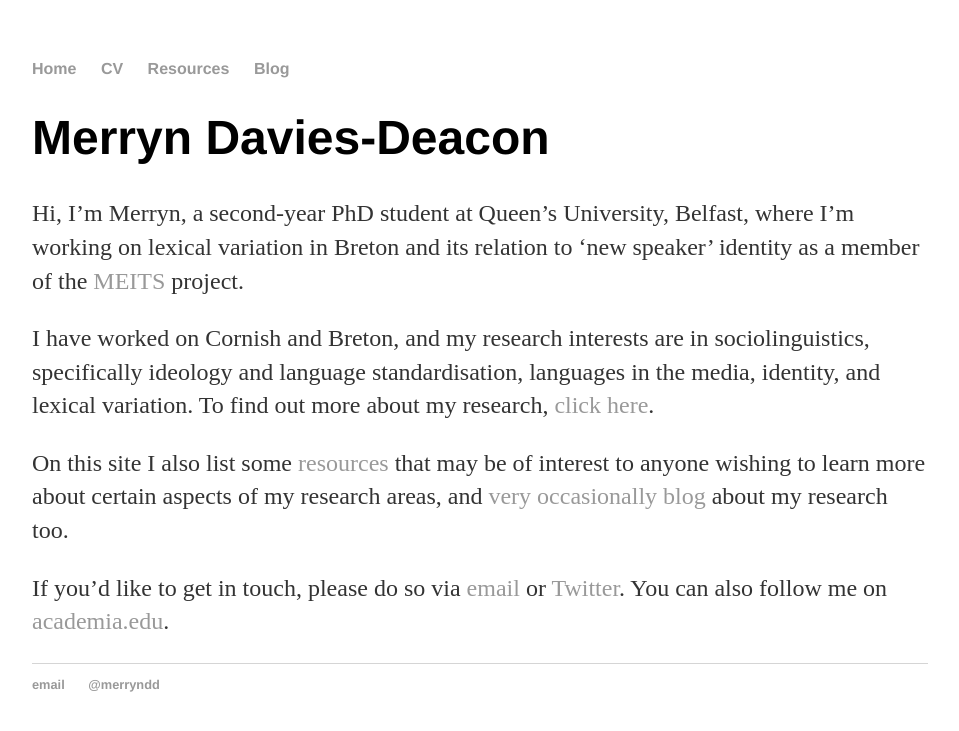
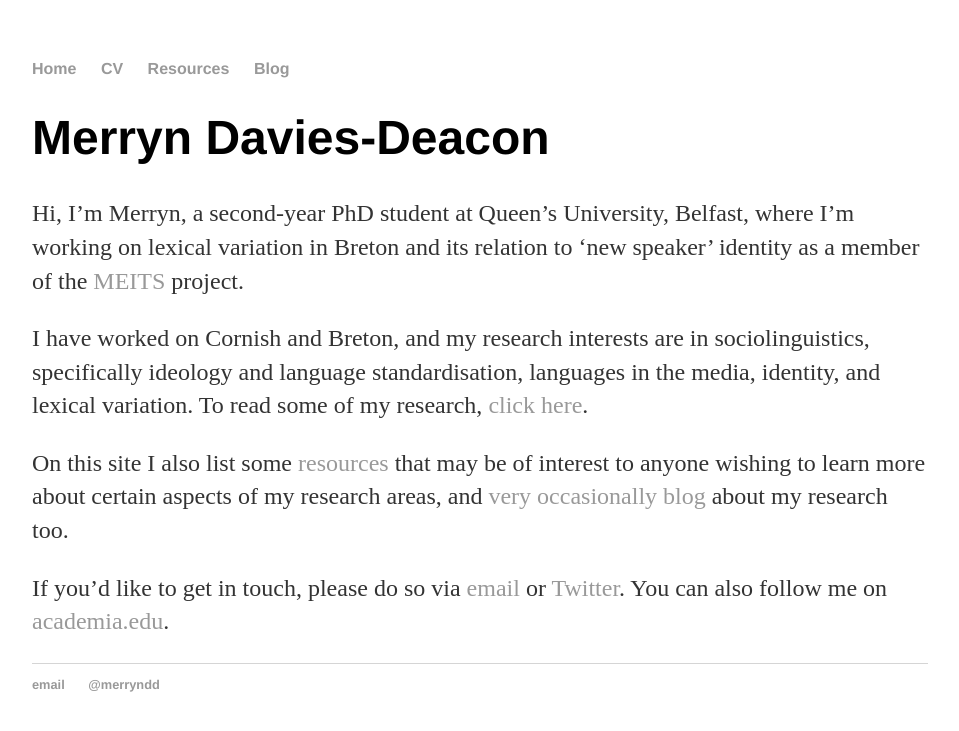
Before and after one commit to merryndd/merryndd.github.io, a Jekyll site: the page built from index.html, in a window 1280 px wide. Shown: the top 731 px of the page, without its empty margins (160-1119 px from the left). Built offline with Jekyll 4.4.1, drawn with Linux system fonts in a browser that asks for light colours.

Commit message:
Update index.html

```diff
--- a/index.html
+++ b/index.html
@@ -5,7 +5,7 @@
 <div class="blurb">
 	<h1>Merryn Davies-Deacon</h1>
 	<p>Hi, I’m Merryn, a second-year PhD student at Queen’s University, Belfast, where I’m working on lexical variation in Breton and its relation to ‘new speaker’ identity as a member of the <a href="http://meits.org">MEITS</a> project.</p>
-	<p>I have worked on Cornish and Breton, and my research interests are in sociolinguistics, specifically ideology and language standardisation, languages in the media, identity, and lexical variation. To find out more about my research, <a href="/cv">click here</a>.</p>
+	<p>I have worked on Cornish and Breton, and my research interests are in sociolinguistics, specifically ideology and language standardisation, languages in the media, identity, and lexical variation. To read some of my research, <a href="/cv">click here</a>.</p>
 	<p>On this site I also list some <a href="/resources">resources</a> that may be of interest to anyone wishing to learn more about certain aspects of my research areas, and <a href="/news">very occasionally blog</a> about my research too.</p>
 	<p>If you’d like to get in touch, please do so via <a href="mailto:mdaviesdeacon01@qub.ac.uk">email</a> or <a href="http://twitter.com/merryndd">Twitter</a>. You can also follow me on <a href="https://qub.academia.edu/MerrynDaviesDeacon">academia.edu</a>.</p>
 </div><!-- /.blurb -->
```
